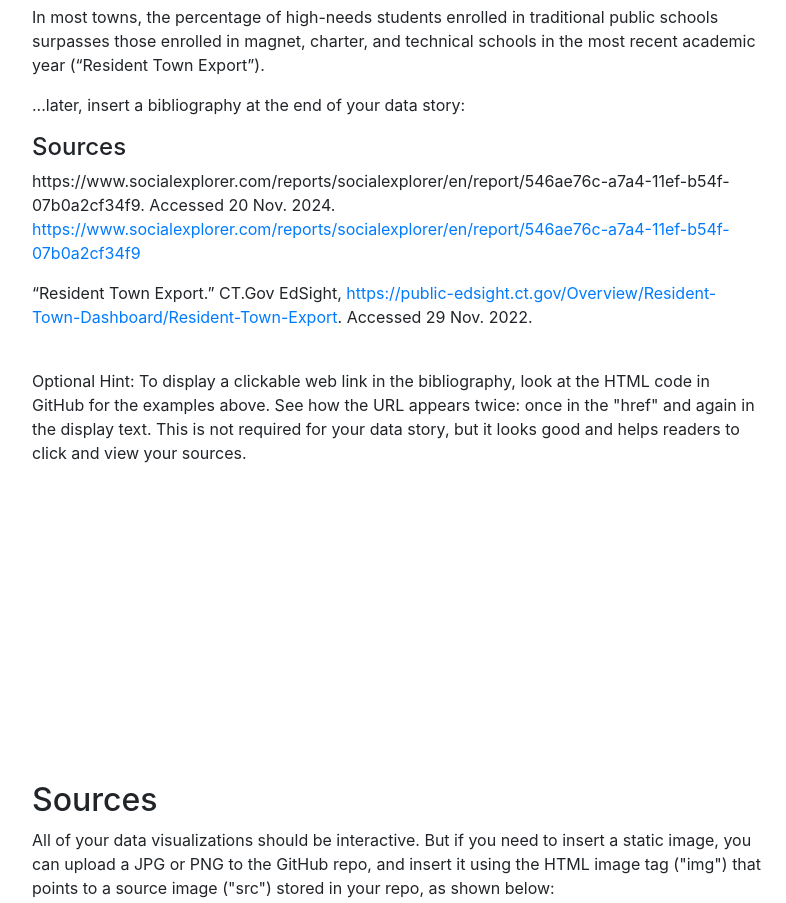
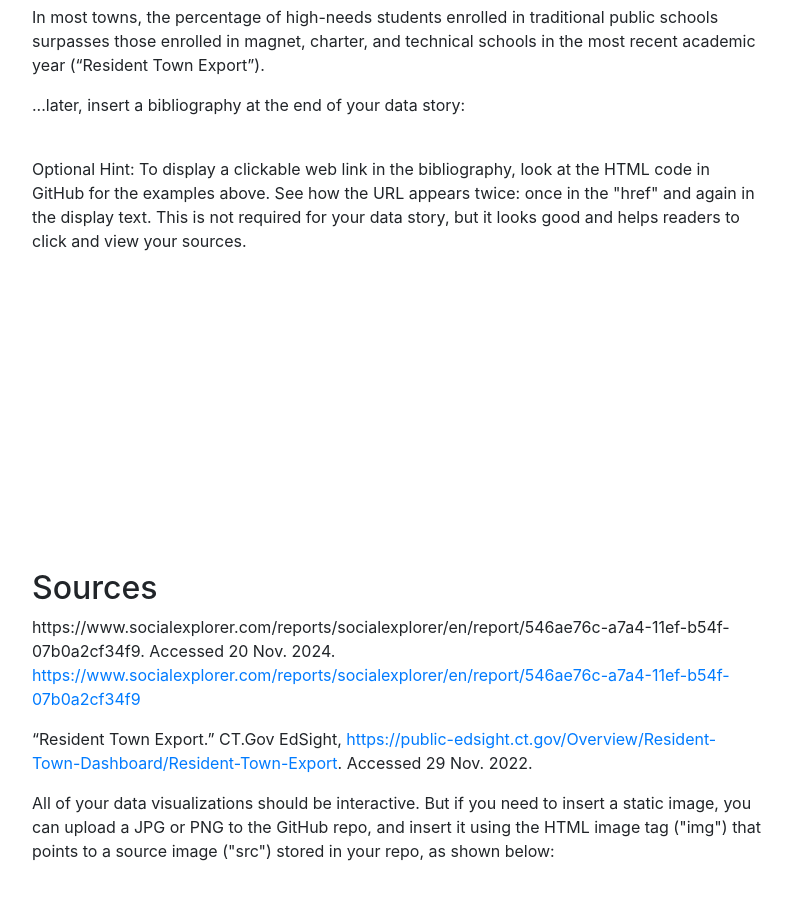
Before and after one commit to ralstonraphael/RalstonDataStory, a plain HTML site: page index.html in a window 1280 px wide. Shown: the part 5080-5983 px from the top of the page, without its empty margins (243-1029 px from the left). Drawn offline with nearby package versions, Linux system fonts and the light colour scheme.

Commit message:
Update index.html

```diff
--- a/index.html
+++ b/index.html
@@ -140,12 +140,6 @@
 
           <p>...later, insert a bibliography at the end of your data story:</p>
 
-          <h4>Sources</h4>
-
-          <p>https://www.socialexplorer.com/reports/socialexplorer/en/report/546ae76c-a7a4-11ef-b54f-07b0a2cf34f9. Accessed 20 Nov. 2024. <a href='https://www.socialexplorer.com/reports/socialexplorer/en/report/546ae76c-a7a4-11ef-b54f-07b0a2cf34f9'> https://www.socialexplorer.com/reports/socialexplorer/en/report/546ae76c-a7a4-11ef-b54f-07b0a2cf34f9</a></p>
-
-          <p>“Resident Town Export.” CT.Gov EdSight, <a href='https://public-edsight.ct.gov/Overview/Resident-Town-Dashboard/Resident-Town-Export'>https://public-edsight.ct.gov/Overview/Resident-Town-Dashboard/Resident-Town-Export</a>. Accessed 29 Nov. 2022.</p>
-
           <br>
 
           <p>Optional Hint: To display a clickable web link in the bibliography, look at the HTML code in GitHub for the examples above. See how the URL appears twice: once in the "href" and again in the display text. This is not required for your data story, but it looks good and helps readers to click and view your sources.</p>
@@ -163,6 +157,11 @@
         <div class="col-lg-8 mx-auto">
 
           <h2>Sources</h2>
+
+          <p>https://www.socialexplorer.com/reports/socialexplorer/en/report/546ae76c-a7a4-11ef-b54f-07b0a2cf34f9. Accessed 20 Nov. 2024. <a href='https://www.socialexplorer.com/reports/socialexplorer/en/report/546ae76c-a7a4-11ef-b54f-07b0a2cf34f9'> https://www.socialexplorer.com/reports/socialexplorer/en/report/546ae76c-a7a4-11ef-b54f-07b0a2cf34f9</a></p>
+
+          <p>“Resident Town Export.” CT.Gov EdSight, <a href='https://public-edsight.ct.gov/Overview/Resident-Town-Dashboard/Resident-Town-Export'>https://public-edsight.ct.gov/Overview/Resident-Town-Dashboard/Resident-Town-Export</a>. Accessed 29 Nov. 2022.</p>
+
 
           <p>All of your data visualizations should be interactive. But if you need to insert a static image, you can upload a JPG or PNG to the GitHub repo, and insert it using the HTML image tag ("img") that points to a source image ("src") stored in your repo, as shown below:</p>
 
```
